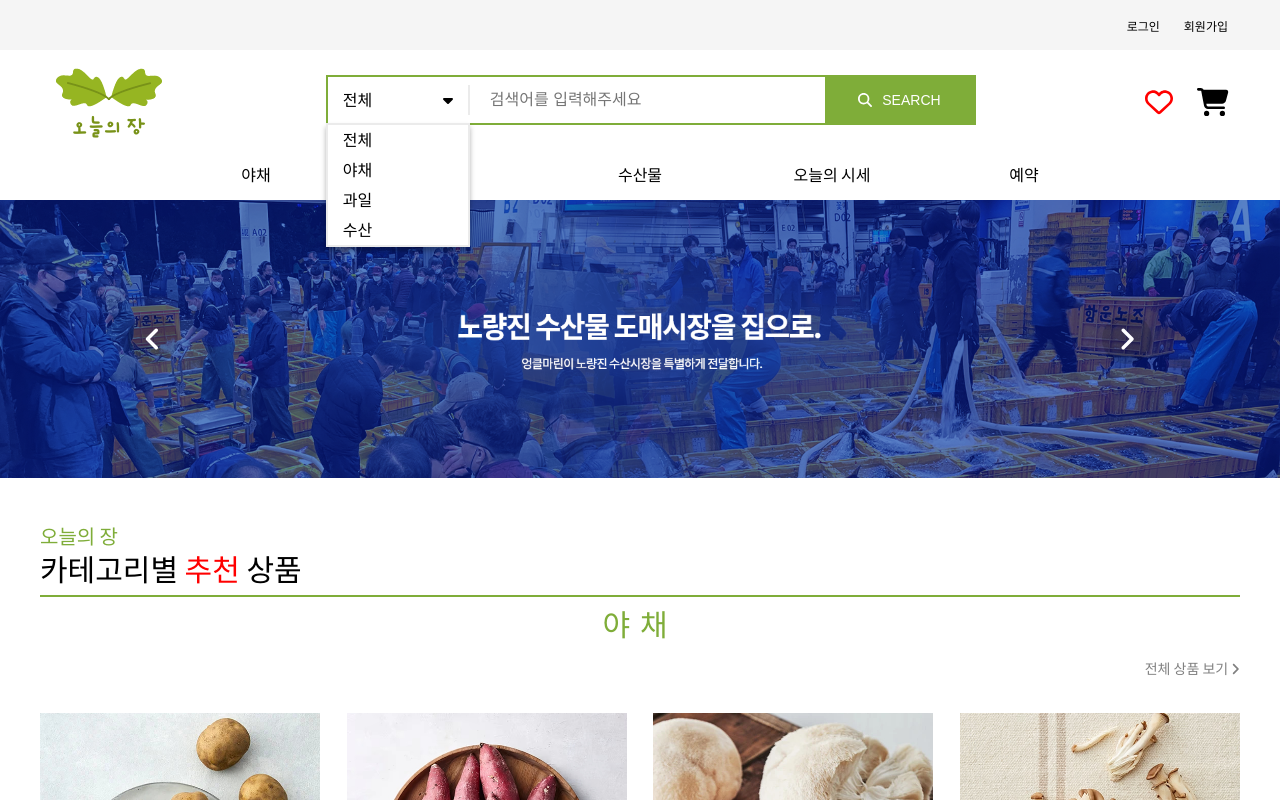
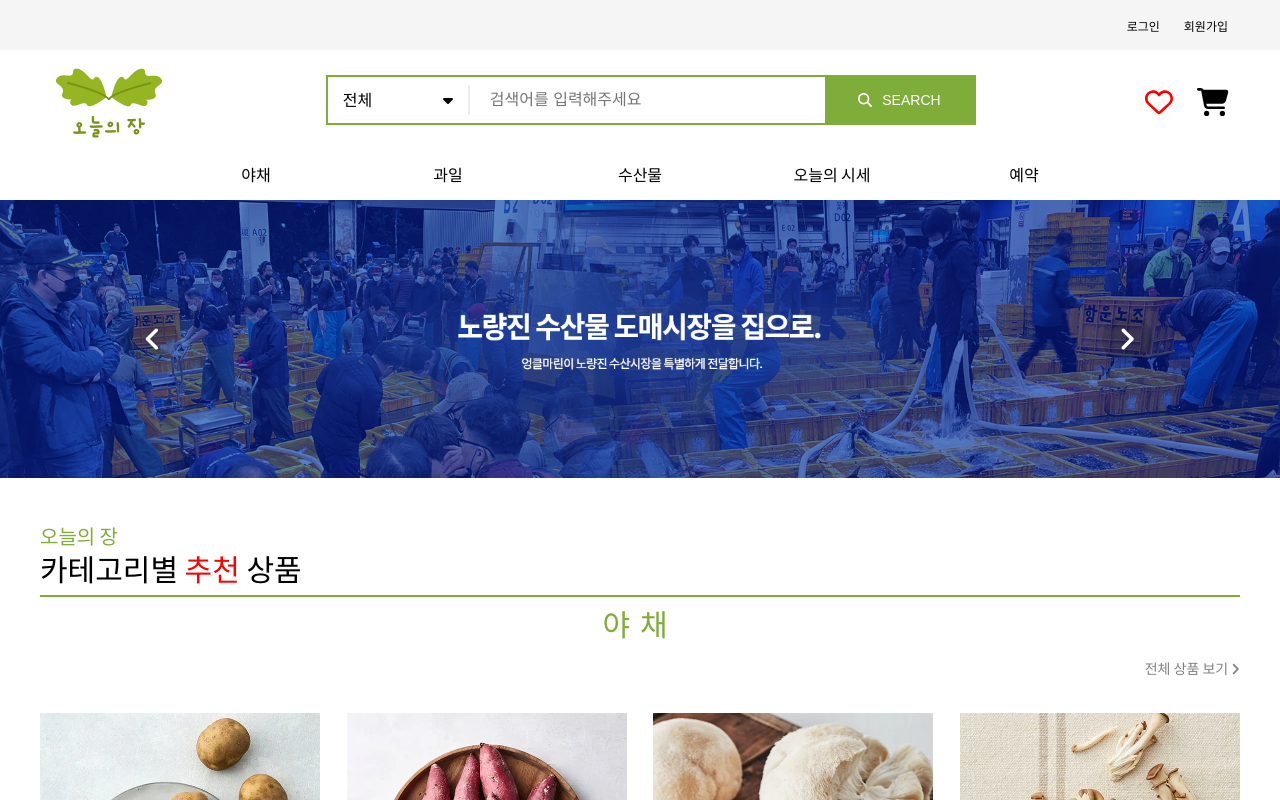
Before and after one commit to ryurbsgks/sourcing, a React (Create React App) app in the folder client/: page / in a window 1280 px wide. Shown: the top 800 px of the page. Built offline with nearby package versions, Linux system fonts and the light colour scheme; a small style sheet from the web is missing.

Commit message:
Feat: SearchBar 검색 메뉴 선택 기능 추가
* SearchBar 검색 메뉴 선택 기능 추가

```diff
--- a/client/src/components/common/SearchBar.js
+++ b/client/src/components/common/SearchBar.js
@@ -1,5 +1,6 @@
 import "../../App.css";
 import "./common.css";
+import { useState } from "react";
 import { Link } from "react-router-dom";
 import { FontAwesomeIcon } from "@fortawesome/react-fontawesome";
 import { faCaretDown, faMagnifyingGlass, faCartShopping } from "@fortawesome/free-solid-svg-icons";
@@ -7,26 +8,82 @@ import { faHeart } from "@fortawesome/free-regular-svg-icons";
 import logo from "../../images/logo.PNG";
 
 function SearchBar() {
+
+  const [menuBox, setMenuBox] = useState({
+    status: false,
+    content: "전체"
+  });
+
+  const handleClickMenuBox = () => {
+
+    if (menuBox.status) {
+      return setMenuBox({
+        ...menuBox,
+        status: false
+      });
+    }
+
+    setMenuBox({
+      ...menuBox,
+      status: true
+    });
+
+  };
+
+  const handleClickMenuBoxList = (e) => {
+
+    if (e.target.value === 0) {
+      return setMenuBox({
+        status: false,
+        content: "전체"
+      });
+    }
+
+    if (e.target.value === 1) {
+      return setMenuBox({
+        status: false,
+        content: "야채"
+      });
+    }
+
+    if (e.target.value === 2) {
+      return setMenuBox({
+        status: false,
+        content: "과일"
+      });
+    }
+
+    if (e.target.value === 3) {
+      return setMenuBox({
+        status: false,
+        content: "수산"
+      });
+    }
+
+  };
+
   return (
     <div className="searchbar">
       <div className="searchbar__logo">
         <Link to="/"><img src={logo} alt="logo" /></Link>
       </div>
       <div className="searchbar__searchbox">
-        <div className="searchbar__searchbox__menu">
-          <div className="searchbar__searchbox__menu__text">전체</div>
+        <div className="searchbar__searchbox__menu" onClick={handleClickMenuBox}>
+          <div className="searchbar__searchbox__menu__text">{menuBox.content}</div>
           <div className="searchbar__searchbox__menu__icon"><FontAwesomeIcon icon={faCaretDown} /></div>
         </div>
         <input placeholder="검색어를 입력해주세요" />
         <button type="button"><FontAwesomeIcon className="icon__size14" icon={faMagnifyingGlass} />SEARCH</button>
-        <div className="searchbar__searchbox__menu-list">
-          <ul>
-            <li>전체</li>
-            <li>야채</li>
-            <li>과일</li>
-            <li>수산</li>
-          </ul>
-        </div>
+        {menuBox.status
+        ? <div className="searchbar__searchbox__menu-list">
+            <ul onClick={handleClickMenuBoxList}>
+              <li value={0}>전체</li>
+              <li value={1}>야채</li>
+              <li value={2}>과일</li>
+              <li value={3}>수산</li>
+            </ul>
+          </div>
+        : null}
       </div>
       <ul className="searchbar__menu">
         <li><Link to="/"><FontAwesomeIcon className="icon__size28 icon__color-red" icon={faHeart} /></Link></li>
```
